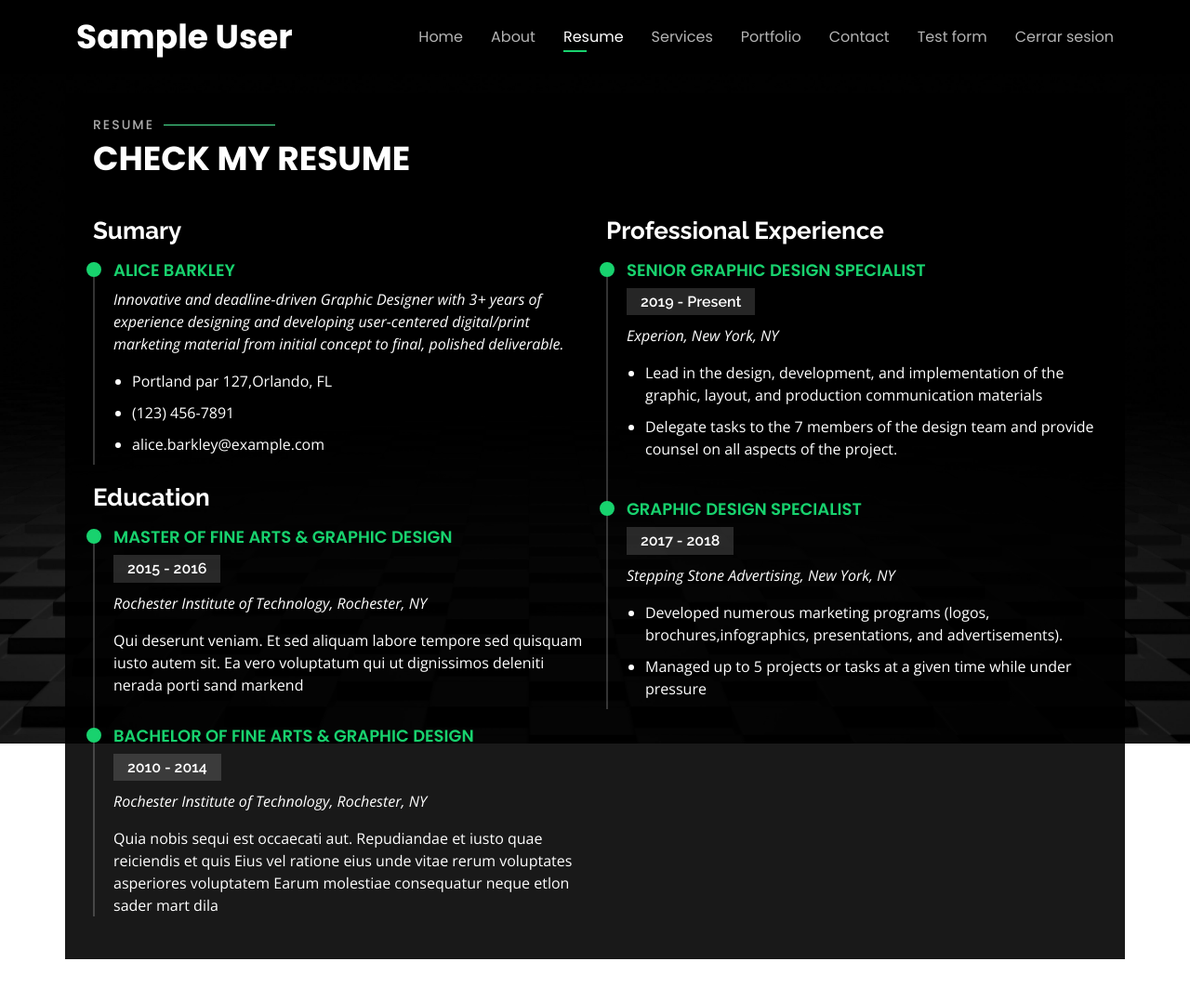
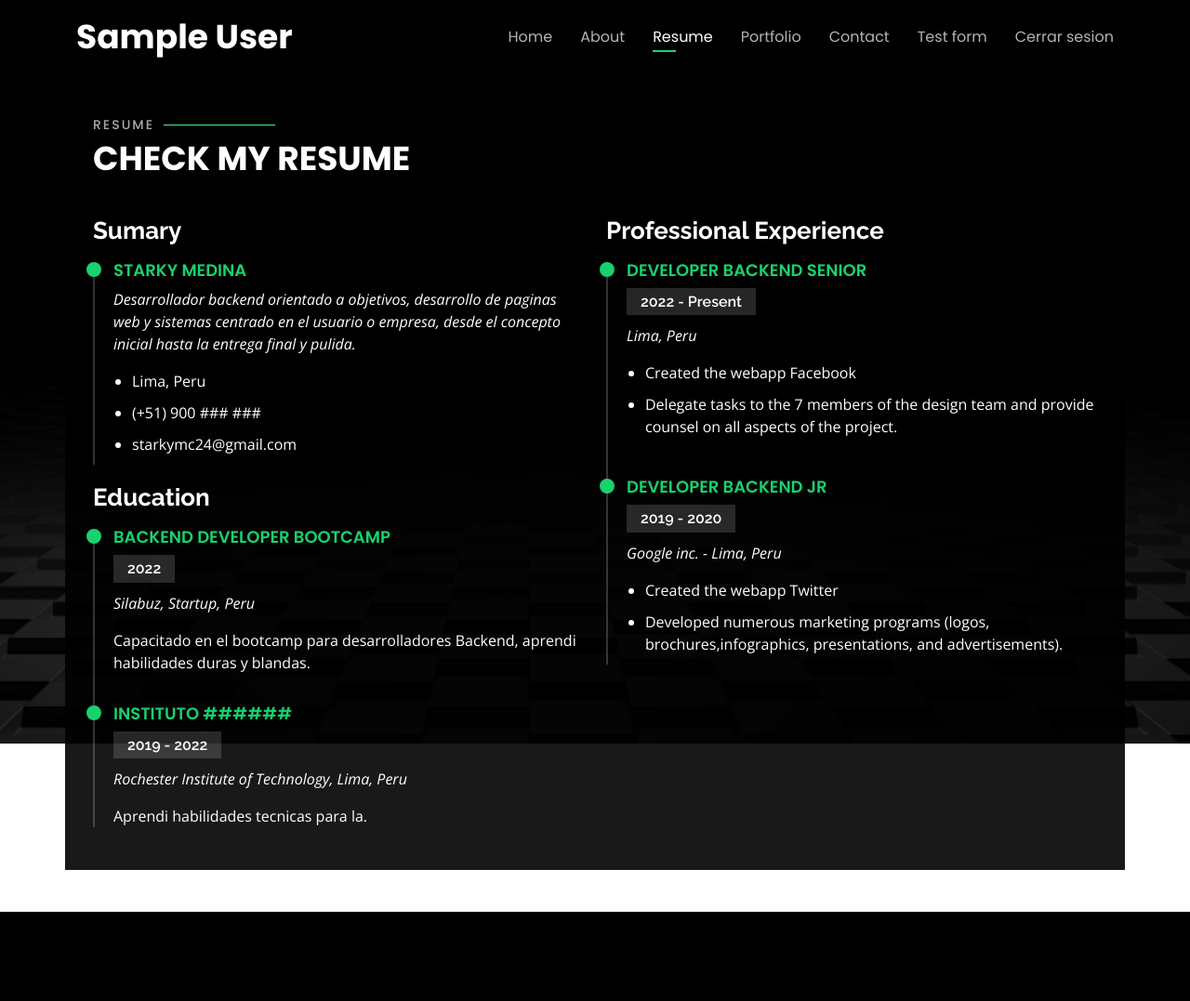
Before and after one commit to starkymc/Portafolio, a Django app: page /profile/ in a window 1280 px wide, after a click on "Resume". Shown: the whole page at 93% size. After the commit the page ends 981 px from the top, so only its background shows below. Run offline with Django 4.2, Linux system fonts and the light colour scheme; the visitor is signed in with stand-in values (Sample User, id 1); data that the repository does not hold is empty; some libraries are stand-ins or nearby versions.

Commit message:
add data personal index

```diff
--- a/portafoliopersonal/templates/base.html
+++ b/portafoliopersonal/templates/base.html
@@ -18,6 +18,7 @@
     {% endblock %}
 
     {% block content %}
+
     {% endblock %}
 
     {% block bootstrap_js %}
--- a/portafoliopersonal/templates/index.html
+++ b/portafoliopersonal/templates/index.html
@@ -72,7 +72,6 @@
           <li><a class="nav-link active" href="#header">Home</a></li>
           <li><a class="nav-link" href="#about">About</a></li>
           <li><a class="nav-link" href="#resume">Resume</a></li>
-          <li><a class="nav-link" href="#services">Services</a></li>
           <li><a class="nav-link" href="#portfolio">Portfolio</a></li>
           <li><a class="nav-link" href="#contact">Contact</a></li>
 
@@ -169,8 +168,8 @@
             </div>
           </div>
           <p>
-            Tengo conocimientos en los siguientes lenguajes de programacion como .........................<br>
-            ................................................................................................
+            Tengo conocimientos en los siguientes lenguajes de programacion como C#,Java, SQL <br>
+
           </p>
         </div>
       </div>
@@ -411,6 +410,93 @@
 
   </section><!-- End About Section -->
 
+  {% if user.is_authenticated %}
+
+  <!-- ======= Resume Section ======= -->
+  <section id="resume" class="resume">
+    <div class="container">
+
+      <div class="section-title">
+        <h2>Resume</h2>
+        <p>Check My Resume</p>
+      </div>
+
+      <div class="row">
+        <div class="col-lg-6">
+          <h3 class="resume-title">Sumary</h3>
+          <div class="resume-item pb-0">
+            <h4>Starky Medina</h4>
+            <p><em>
+              Desarrollador backend  orientado a objetivos,
+               desarrollo de paginas web y sistemas
+              centrado en el usuario o empresa, desde el concepto inicial hasta la entrega final y pulida.
+            </em></p>
+            <p>
+            <ul>
+              <li>Lima, Peru</li>
+              <li>(+51) 900 ### ###</li>
+              <li>starkymc24@gmail.com</li>
+            </ul>
+            </p>
+          </div>
+
+          <h3 class="resume-title">Education</h3>
+
+
+          <div class="resume-item">
+            <h4>Backend developer Bootcamp</h4>
+            <h5>2022</h5>
+            <p><em>Silabuz, Startup, Peru</em></p>
+            <p>
+              Capacitado en el bootcamp para desarrolladores Backend,
+              aprendi habilidades duras y blandas.
+            </p>
+          </div>
+
+          <div class="resume-item">
+            <h4>Instituto ###### </h4>
+            <h5>2019 - 2022</h5>
+            <p><em>Rochester Institute of Technology, Lima, Peru</em></p>
+            <p>
+              Aprendi habilidades tecnicas para la.</p>
+          </div>
+        </div>
+
+
+        <div class="col-lg-6">
+          <h3 class="resume-title">Professional Experience</h3>
+          <div class="resume-item">
+            <h4>Developer backend senior</h4>
+            <h5>2022 - Present</h5>
+            <p><em>Lima, Peru </em></p>
+            <p>
+            <ul>
+              <li>Created the webapp Facebook</li>
+              <li>Delegate tasks to the 7 members of the design team and provide counsel on all aspects of the project. </li>
+
+            </ul>
+            </p>
+          </div>
+          <div class="resume-item">
+            <h4>Developer backend jr</h4>
+            <h5>2019 - 2020</h5>
+            <p><em>Google inc. - Lima, Peru</em></p>
+            <p>
+            <ul>
+              <li>Created the webapp Twitter</li>
+              <li>Developed numerous marketing programs (logos, brochures,infographics, presentations, and advertisements).</li>
+
+            </ul>
+            </p>
+          </div>
+        </div>
+      </div>
+
+    </div>
+  </section><!-- End Resume Section -->
+
+  {% else %}
+
   <!-- ======= Resume Section ======= -->
   <section id="resume" class="resume">
     <div class="container">
@@ -479,70 +565,12 @@
       </div>
 
     </div>
-  </section><!-- End Resume Section -->
+  </section>
+  <!-- End Resume Section -->
 
-  <!-- ======= Services Section ======= -->
-  <section id="services" class="services">
-    <div class="container">
 
-      <div class="section-title">
-        <h2>Services</h2>
-        <p>My Services</p>
-      </div>
+  {% endif %}
 
-      <div class="row">
-        <div class="col-lg-4 col-md-6 d-flex align-items-stretch">
-          <div class="icon-box">
-            <div class="icon"><i class="bx bxl-dribbble"></i></div>
-            <h4><a href="">Lorem Ipsum</a></h4>
-            <p>Voluptatum deleniti atque corrupti quos dolores et quas molestias excepturi</p>
-          </div>
-        </div>
-
-        <div class="col-lg-4 col-md-6 d-flex align-items-stretch mt-4 mt-md-0">
-          <div class="icon-box">
-            <div class="icon"><i class="bx bx-file"></i></div>
-            <h4><a href="">Sed ut perspiciatis</a></h4>
-            <p>Duis aute irure dolor in reprehenderit in voluptate velit esse cillum dolore</p>
-          </div>
-        </div>
-
-        <div class="col-lg-4 col-md-6 d-flex align-items-stretch mt-4 mt-lg-0">
-          <div class="icon-box">
-            <div class="icon"><i class="bx bx-tachometer"></i></div>
-            <h4><a href="">Magni Dolores</a></h4>
-            <p>Excepteur sint occaecat cupidatat non proident, sunt in culpa qui officia</p>
-          </div>
-        </div>
-
-        <div class="col-lg-4 col-md-6 d-flex align-items-stretch mt-4">
-          <div class="icon-box">
-            <div class="icon"><i class="bx bx-world"></i></div>
-            <h4><a href="">Nemo Enim</a></h4>
-            <p>At vero eos et accusamus et iusto odio dignissimos ducimus qui blanditiis</p>
-          </div>
-        </div>
-
-        <div class="col-lg-4 col-md-6 d-flex align-items-stretch mt-4">
-          <div class="icon-box">
-            <div class="icon"><i class="bx bx-slideshow"></i></div>
-            <h4><a href="">Dele cardo</a></h4>
-            <p>Quis consequatur saepe eligendi voluptatem consequatur dolor consequuntur</p>
-          </div>
-        </div>
-
-        <div class="col-lg-4 col-md-6 d-flex align-items-stretch mt-4">
-          <div class="icon-box">
-            <div class="icon"><i class="bx bx-arch"></i></div>
-            <h4><a href="">Divera don</a></h4>
-            <p>Modi nostrum vel laborum. Porro fugit error sit minus sapiente sit aspernatur</p>
-          </div>
-        </div>
-
-      </div>
-
-    </div>
-  </section><!-- End Services Section -->
 
   <!-- ======= Portfolio Section ======= -->
   <section id="portfolio" class="portfolio">
@@ -754,7 +782,7 @@
           <div class="info-box">
             <i class="bx bx-map"></i>
             <h3>My Address</h3>
-            <p>A108 Adam Street, New York, NY 535022</p>
+            <p>Lima, Peru</p>
           </div>
         </div>
 
@@ -783,7 +811,7 @@
           <div class="info-box">
             <i class="bx bx-phone-call"></i>
             <h3>Call Me</h3>
-            <p>+1 5589 55488 55</p>
+            <p>+51 900 55488 55</p>
           </div>
         </div>
       </div>
--- a/portafoliopersonal/templates/login.html
+++ b/portafoliopersonal/templates/login.html
@@ -5,7 +5,7 @@
 {% endblock %}
 
 {% block body_title %}
-<h1 class="text-muted"></h1>
+<h1 class="text-muted"> </h1>
 {% endblock %}
 
 {% block content %}
```
Also changed, not shown: portafoliopersonal/templates/formPortafolio.html (+12 -1 lines).
